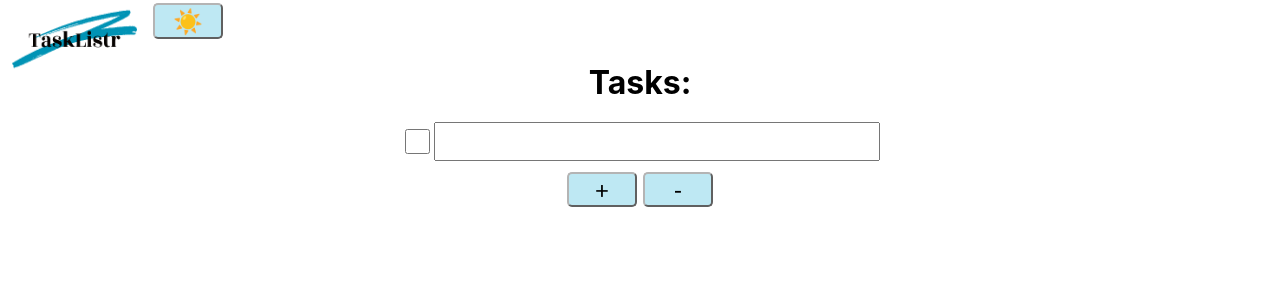
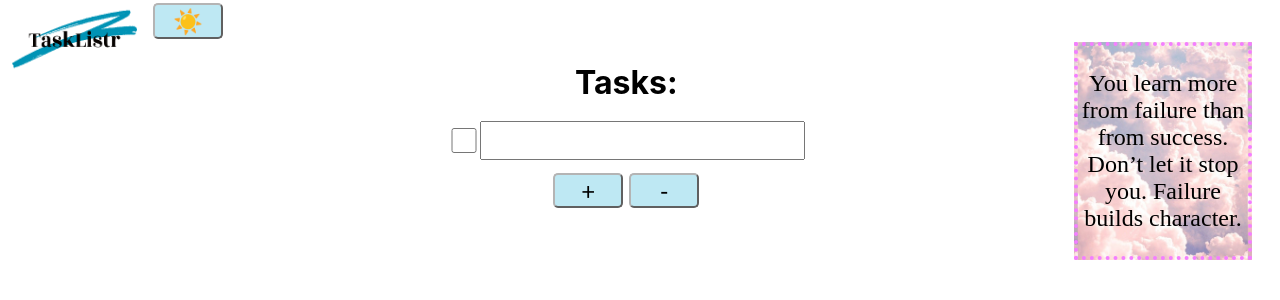
Before and after one commit to alenka-rondon/TaskListr, a React (Create React App) app in the folder task-listr/: page / in a window 1280 px wide. Shown: the top 300 px of the page. Built offline with nearby package versions, Linux system fonts and the light colour scheme.

Commit message:
inspo quote + background on inspo

```diff
--- a/task-listr/src/App.css
+++ b/task-listr/src/App.css
@@ -30,14 +30,28 @@
   justify-content: center;
 }
 
+.Inspo {
+  border-color: rgb(244, 127, 255);
+  border-width: 4px;
+  border-style: dotted;
+  font-family: cursive;
+  font-size: x-large;
+  width: 15%;
+  background-image: url("images/clouds.jpeg");
+  backdrop-filter: brightness(90%);
+  background-position: center;
+  background-size:cover;
+}
+
 .task {
   display: flex;
+
   flex-direction: row;
   align-self: center;
   align-items: center;
   width: 40%;
 
-  margin: 8px;
+  margin: 10px;
 }
 
 h1 {
@@ -95,7 +109,6 @@ Button:hover {
   display: flex;
   flex-direction: column;
   align-self: center;
-  margin-left: -150px;
-  width: 1200px;
+  width: 70vw;
 
 }
--- a/task-listr/src/App.js
+++ b/task-listr/src/App.js
@@ -96,6 +96,22 @@ class DarkModeToggle extends React.Component {
   }
 }
 
+var quotesDict = {
+  1: "When you have a dream, you have got to grab it and never let go.",
+  2: "We cannot solve problems with the kind 'of' thinking we employed when we came up with them.",
+  3: "Nothing is impossible. The word itself says ‘I’m possible!'",
+  4: "Success is not final; failure is not fatal: It is the courage to continue that counts.",
+  5: "It is better to fail in originality than to succeed in imitation",
+  6: "Experience is a hard teacher because she gives the test first, the lesson afterwards.",
+  7: "I never dreamed about success. I worked for it.",
+  8: "To know how much there is to know is the beginning of learning to live.",
+  9: "Don’t let yesterday take up too much of today",
+  10: "You learn more from failure than from success. Don’t let it stop you. Failure builds character.",
+};
+
+var index = Math.floor(10 * Math.random()) + 1;
+var quote = quotesDict[index];
+
 function App() {
   return (
     <body>
@@ -103,9 +119,16 @@ function App() {
       <DarkModeToggle />
 
       <div className="App">
+      <div className="check">
+        <Tasks />
+        </div>
 
-        <Tasks />
+        <div className = "Inspo">
+          <p> {quote} </p>
+        </div>
+
       </div>
+
     </body>
   );
 }
```
Also changed, not shown: task-listr/src/images/clouds.jpeg (added), task-listr/src/images/mountain.jpeg (added).
